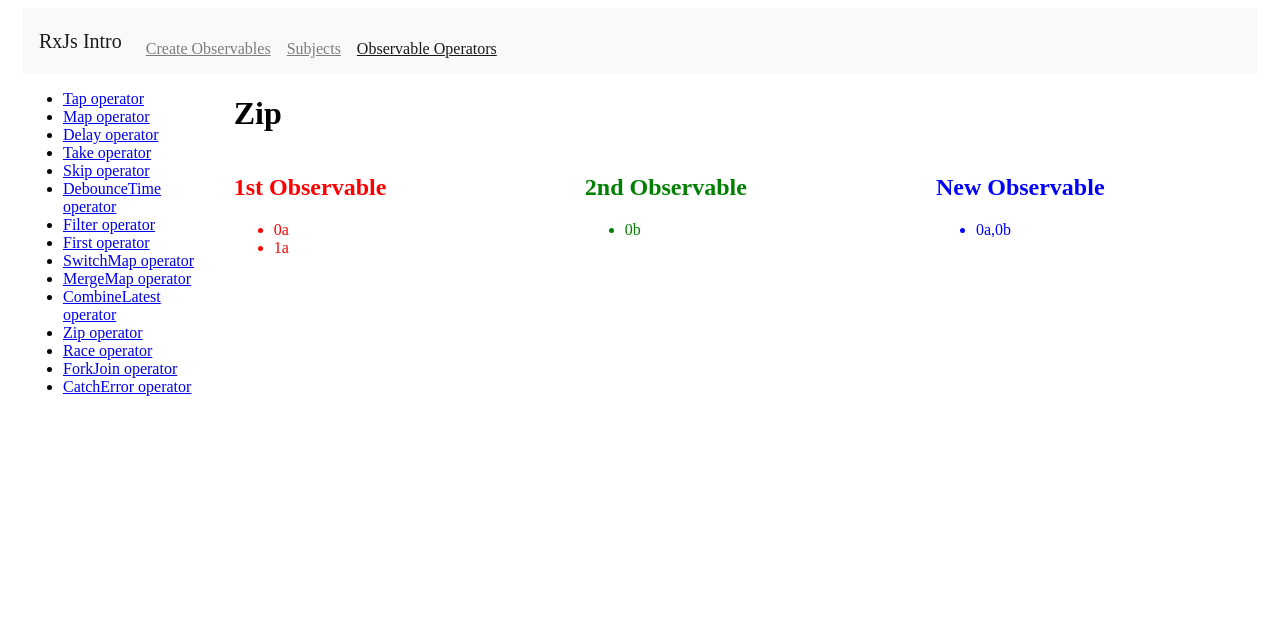
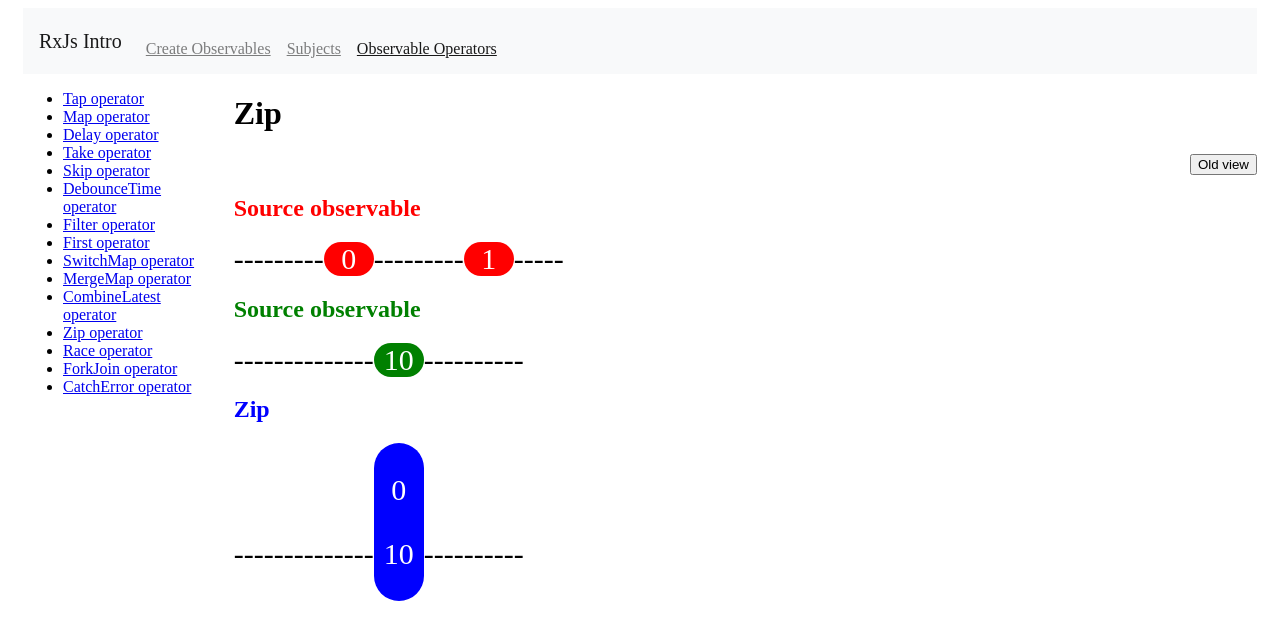
Before and after one commit to fgambarino/rxjs-intro, an Angular app: page /observable-operators/zip-operator in a window 1280 px wide. Shown: the top 640 px of the page. Built offline with nearby package versions, Linux system fonts and the light colour scheme.

Commit message:
improving show marbles for combining operators

```diff
--- a/src/app/components/race-operator/race-operator.component.ts
+++ b/src/app/components/race-operator/race-operator.component.ts
@@ -1,6 +1,6 @@
 import { Component, OnInit } from '@angular/core';
 import { Observable, interval, race } from 'rxjs';
-import { map } from 'rxjs/operators';
+import { map, take } from 'rxjs/operators';
 
 @Component({
   selector: 'app-race-operator',
@@ -15,8 +15,14 @@
   constructor() {}
 
   ngOnInit() {
-    this.sourceObservable$ = interval(2000).pipe(map(x => `${x}a`));
-    this.sourceObservable2$ = interval(3000).pipe(map(x => `${x}b`));
+    this.sourceObservable$ = interval(2000).pipe(
+      map(x => x),
+      take(5)
+    );
+    this.sourceObservable2$ = interval(3000).pipe(
+      map(x => 10 + x),
+      take(5)
+    );
     this.newObservable$ = race(this.sourceObservable$, this.sourceObservable2$);
   }
 }
--- a/src/app/components/show-obs-marbles/show-obs-marbles.component.html
+++ b/src/app/components/show-obs-marbles/show-obs-marbles.component.html
@@ -6,9 +6,18 @@
       ><ng-container *ngIf="i === waitingContent; else content"
         ><span>-</span></ng-container
       ><ng-template #content
-        ><div class="marble" [style.backgroundColor]="color ? color : 'black'">
+        ><div
+          class="marble"
+          [style.backgroundColor]="color ? color : 'black'"
+          *ngIf="!IsArray(i)"
+        >
           {{ i }}
-        </div></ng-template
+        </div>
+        <ng-container *ngIf="IsArray(i)">
+          <div class="marble" [style.backgroundColor]="color ? color : 'black'">
+            <p *ngFor="let nestedItem of i">{{ nestedItem }}</p>
+          </div></ng-container
+        ></ng-template
       ></ng-container
     >
     <span *ngIf="completed">-|</span>
--- a/src/app/components/show-obs-marbles/show-obs-marbles.component.ts
+++ b/src/app/components/show-obs-marbles/show-obs-marbles.component.ts
@@ -54,6 +54,10 @@
     }
   }
 
+  IsArray(obj: any) {
+    return Array.isArray(obj);
+  }
+
   ngOnDestroy() {
     this.subscription.unsubscribe();
   }
--- a/src/app/components/zip-operator/zip-operator.component.html
+++ b/src/app/components/zip-operator/zip-operator.component.html
@@ -1,4 +1,42 @@
+<div class="row">
+  <div class="col">
     <h1>Zip</h1>
+    <app-change-view-button
+      class="float-right"
+      [showMarbleDiagram]="showMarbleDiagram"
+      (clicked)="changeView()"
+    ></app-change-view-button>
+  </div>
+</div>
+<ng-container *ngIf="showMarbleDiagram; else stdDiagram">
+  <div class="row">
+    <div class="col">
+      <app-show-obs-marbles
+        title="Source observable"
+        color="red"
+        [observableInput]="sourceObservable$"
+      ></app-show-obs-marbles>
+    </div>
+  </div>
+  <div class="row">
+    <div class="col">
+      <app-show-obs-marbles
+        title="Source observable"
+        color="green"
+        [observableInput]="sourceObservable2$"
+      ></app-show-obs-marbles>
+    </div>
+  </div>
+  <div class="row">
+    <div class="col">
+      <app-show-obs-marbles
+        title="Zip"
+        color="blue"
+        [observableInput]="newObservable$"
+      ></app-show-obs-marbles>
+    </div></div
+></ng-container>
+<ng-template #stdDiagram>
   <div class="row">
     <div class="col">
       <app-show-observable
@@ -22,3 +60,4 @@
       ></app-show-observable>
     </div>
   </div>
+</ng-template>
--- a/src/app/components/zip-operator/zip-operator.component.ts
+++ b/src/app/components/zip-operator/zip-operator.component.ts
@@ -1,6 +1,6 @@
 import { Component, OnInit } from '@angular/core';
-import { Observable, interval, combineLatest, zip } from 'rxjs';
-import { map } from 'rxjs/operators';
+import { Observable, interval, zip } from 'rxjs';
+import { map, take } from 'rxjs/operators';
 
 @Component({
   selector: 'app-zip-operator',
@@ -12,11 +12,23 @@
   sourceObservable2$: Observable<any>;
   newObservable$: Observable<any>;
 
+  showMarbleDiagram = true;
+
   constructor() {}
 
   ngOnInit() {
-    this.sourceObservable$ = interval(2000).pipe(map(x => `${x}a`));
-    this.sourceObservable2$ = interval(3000).pipe(map(x => `${x}b`));
+    this.sourceObservable$ = interval(2000).pipe(
+      map(x => x),
+      take(5)
+    );
+    this.sourceObservable2$ = interval(3000).pipe(
+      map(x => 10 + x),
+      take(4)
+    );
     this.newObservable$ = zip(this.sourceObservable$, this.sourceObservable2$);
   }
+
+  changeView() {
+    this.showMarbleDiagram = !this.showMarbleDiagram;
+  }
 }
```
Lines whose indentation alone changed are shown as unchanged.
